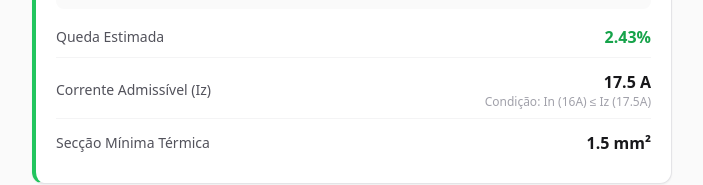
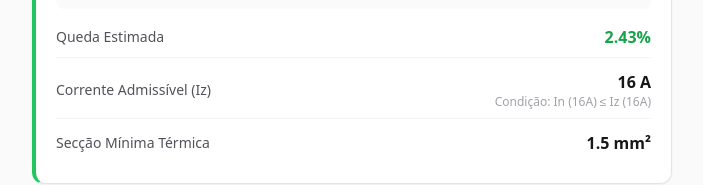
Before and after one commit to Avjdavid/electrocalc-rtiebt, a React (Vite) app: page / in a window 1280 px wide. Shown: the part 641-826 px from the top of the page, without its empty margins (288-991 px from the left). Built offline with nearby package versions, Linux system fonts and the light colour scheme.

Commit message:
fix: CABLE_TABLE e BREAKERS alinhados com tabela oficial

```diff
--- a/src/App.tsx
+++ b/src/App.tsx
@@ -17,21 +17,21 @@ const RHO_CU = 0.0175;
 
 /** Tabela base (PVC 70°C) – valores aproximados */
 const CABLE_TABLE = [
-  { s: 1.5, I: 17.5 },
-  { s: 2.5, I: 24 },
-  { s: 4, I: 32 },
-  { s: 6, I: 41 },
-  { s: 10, I: 57 },
-  { s: 16, I: 76 },
-  { s: 25, I: 101 },
-  { s: 35, I: 125 },
-  { s: 50, I: 151 },
-  { s: 70, I: 192 },
-  { s: 95, I: 232 },
-  { s: 120, I: 269 },
+  { s: 1.5,  I: 16  },
+  { s: 2.5,  I: 21  },
+  { s: 4,    I: 28  },
+  { s: 6,    I: 36  },
+  { s: 10,   I: 50  },
+  { s: 16,   I: 68  },
+  { s: 25,   I: 89  },
+  { s: 35,   I: 110 },
+  { s: 50,   I: 140 },
+  { s: 70,   I: 175 },
+  { s: 95,   I: 210 },
+  { s: 120,  I: 245 },
 ];
 
-const BREAKERS = [6, 10, 16, 20, 25, 32, 40, 50, 63, 80, 100, 125];
+const BREAKERS = [6, 10, 16, 20, 25, 32, 40, 50, 63, 80, 100, 125, 160, 200];
 
 // ---------- Utils ----------
 function round(x: number, p = 1) {
```
